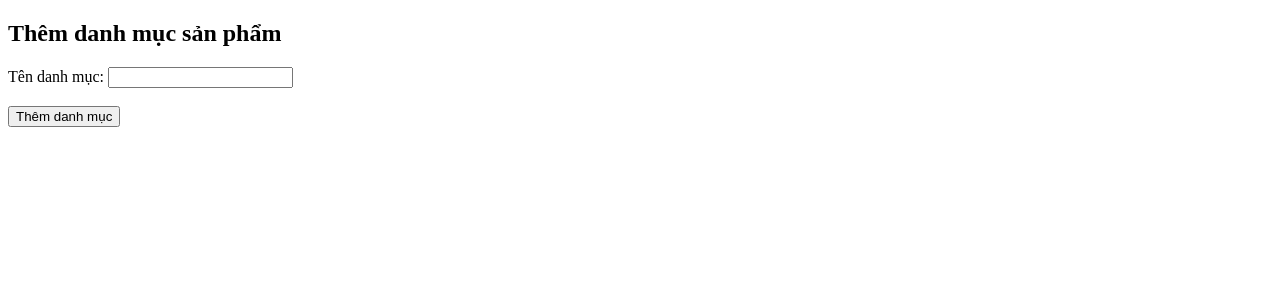
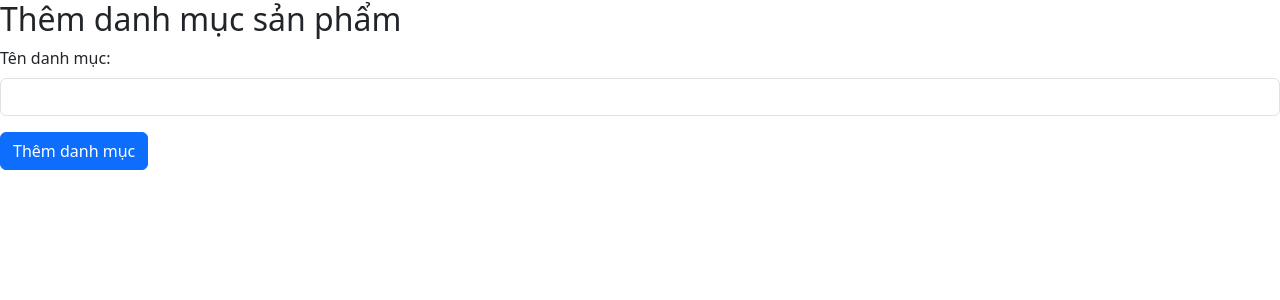
Before and after one commit to bin2aa/PhoneStore, a PHP site: page /view/addCategory.php in a window 1280 px wide. Shown: the top 300 px of the page. Run offline with PHP 8.4, Linux system fonts and the light colour scheme.

Commit message:
Update addCategory.php

```diff
--- a/admin/view/addCategory.php
+++ b/admin/view/addCategory.php
@@ -4,21 +4,21 @@
 <head>
     <meta charset="UTF-8">
     <meta name="viewport" content="width=device-width, initial-scale=1.0">
+    <link rel="stylesheet" href="/admin/css/common.css">
+    <!-- Thư viện BootStrap -->
+    <link href="https://cdn.jsdelivr.net/npm/bootstrap@5.3.0-alpha1/dist/css/bootstrap.min.css" rel="stylesheet">
     <title>Thêm danh mục sản phẩm</title>
 </head>
 
 <body>
     <div class="addCategory">
-        <!-- <div class="text-end">
-            <button type="button" id="closeContainer">
-                <span>&times;</span>
-            </button>
-        </div> -->
         <h2>Thêm danh mục sản phẩm</h2>
         <form class="categorySubmitAdd" action="index.php?ctrl=categoryController&action=addCategory" method="post">
-            <label for="ten">Tên danh mục:</label>
-            <input type="text" name="ten" required><br><br>
-            <button type="submit">Thêm danh mục</button>
+            <div class="mb-3">
+                <label for="ten" class="form-label">Tên danh mục:</label>
+                <input type="text" name="ten" class="form-control" required>
+            </div>
+            <button type="submit" class="btn btn-primary">Thêm danh mục</button>
         </form>
     </div>
 </body>
```
